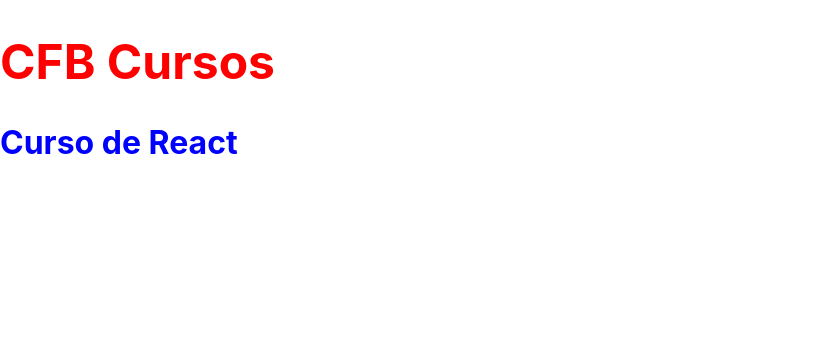
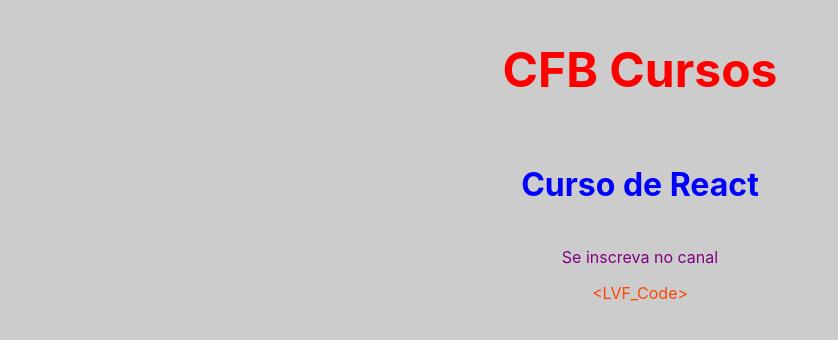
Before and after one commit to FernandoVenturini/React.js-course, a React (Create React App) app: page / in a window 1280 px wide. Shown: the top 340 px of the page, without its empty margins (0-838 px from the left). Built offline with nearby package versions, Linux system fonts and the light colour scheme.

Commit message:
css no react.js

```diff
--- a/src/App.css
+++ b/src/App.css
@@ -1,38 +1,25 @@
-.App {
-  text-align: center;
+.texto {
+  color: purple;
+  font-size: 1em;
 }
 
-.App-logo {
-  height: 40vmin;
-  pointer-events: none;
+.caixa {
+  display: flex;
+  flex-direction: column;
+  justify-content: center;
+  align-items: center;
 }
 
-@media (prefers-reduced-motion: no-preference) {
-  .App-logo {
-    animation: App-logo-spin infinite 20s linear;
-  }
+body {
+  background-color: #ccc;
 }
 
-.App-header {
-  background-color: #282c34;
-  min-height: 100vh;
-  display: flex;
-  flex-direction: column;
-  align-items: center;
-  justify-content: center;
-  font-size: calc(10px + 2vmin);
-  color: white;
+.caixa a {
+  text-decoration: none;
+  color: orangered;
 }
 
-.App-link {
-  color: #61dafb;
+.caixa a:hover {
+  font-size: 32px;
+  color: yellow;
 }
-
-@keyframes App-logo-spin {
-  from {
-    transform: rotate(0deg);
-  }
-  to {
-    transform: rotate(360deg);
-  }
-}
--- a/src/App.js
+++ b/src/App.js
@@ -1,4 +1,7 @@
 import React from "react"
+
+/* Importando CSS */
+import './App.css'
 
 /* Importando Components */
 
@@ -10,8 +13,12 @@
 
 	return(
 		<>
-			<h1 style={{color: '#f00', fontSize: '3em'}}>CFB Cursos</h1>
-			<h2 style={css}>Curso de React</h2>
+			<section className="caixa">
+				<h1 style={{color: '#f00', fontSize: '3em'}}>CFB Cursos</h1>
+				<h2 style={css}>Curso de React</h2>
+				<p className="texto">Se inscreva no canal</p>
+				<a href="https://lvfcode.com">&lt;LVF_Code&gt;</a>
+			</section>
 		</>
 	)
 }
```
